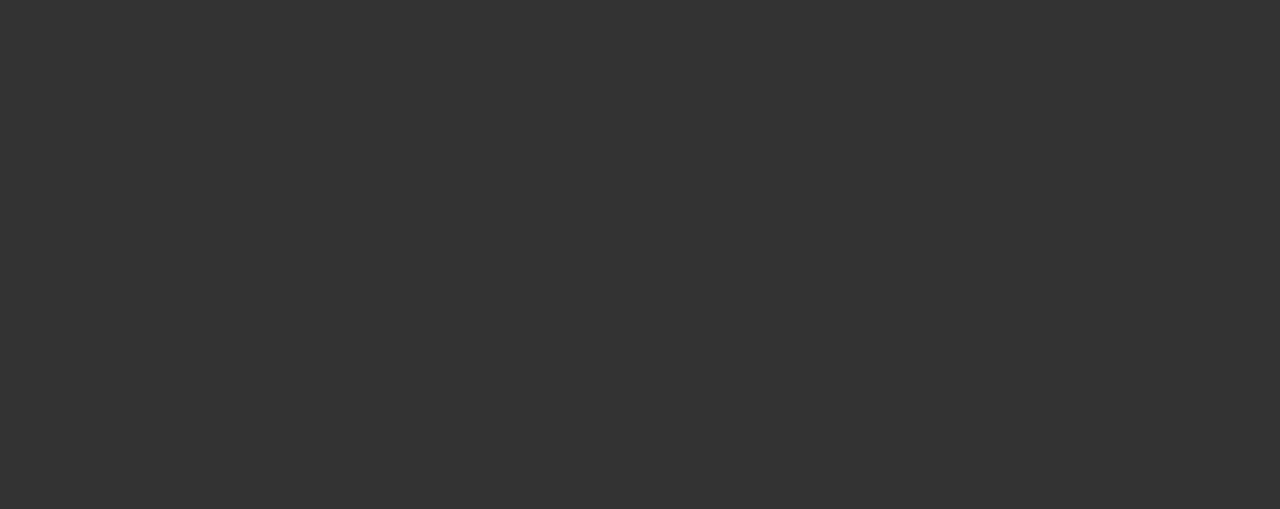
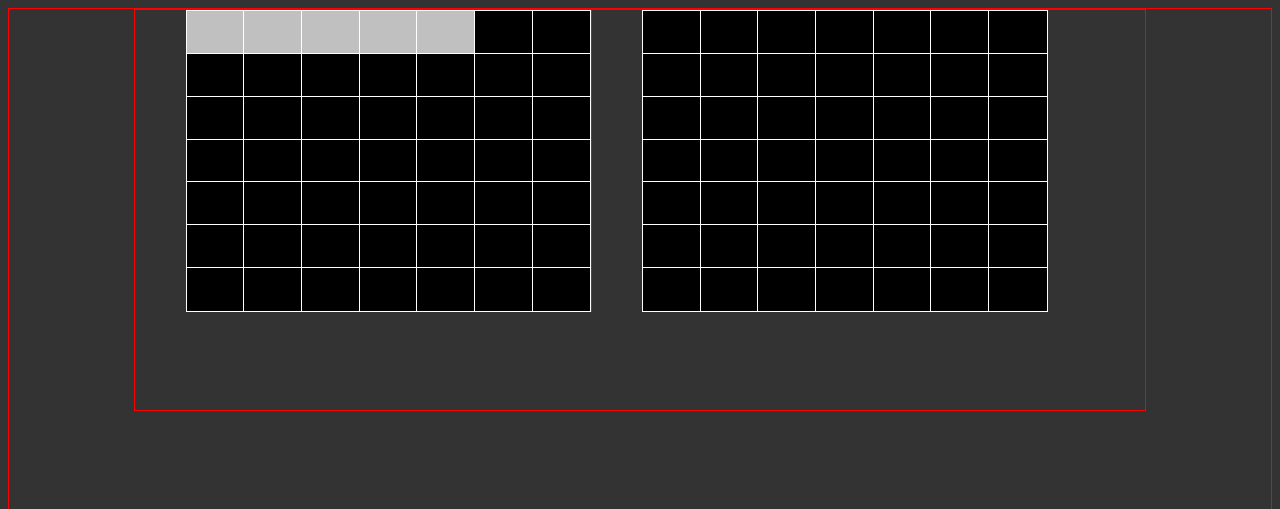
Before and after one commit to Maii0407/battleship-javascript, a website built with webpack: page dist/index.html in a window 1280 px wide. Shown: the top 509 px of the page. Built offline with nearby package versions, Linux system fonts and the light colour scheme.

Commit message:
completed the basics of the game UI

```diff
--- a/src/appComponents.js
+++ b/src/appComponents.js
@@ -2,21 +2,30 @@ import { factoryLogic } from "./factoryLogic/factoryLogic";
 
 const appComponents = (function() {
 
-const playerBoard = new factoryLogic.Gameboard();
+const playerBoard = new factoryLogic.Gameboard( 'PlayerBoard' );
 const playerShip0 = new factoryLogic.Ship( 'Dreadnought', 5, 0 );
 const playerShip1 = new factoryLogic.Ship( 'Lightcruiser', 4, 1 );
 const playerShip2 = new factoryLogic.Ship( 'Gunship', 3, 2 );
 const playerShip3 = new factoryLogic.Ship( 'Starfighter', 2, 3 );
 const playerShip4 = new factoryLogic.Ship( 'Starfighter', 2, 4 );
+playerBoard.shipList.push( playerShip0, playerShip1, playerShip2, playerShip3, playerShip4 );
 
-const comBoard = new factoryLogic.Gameboard();
+const comBoard = new factoryLogic.Gameboard( 'ComputerBoard' );
 const comShip0 = new factoryLogic.Ship( 'Dreadnought', 5, 0 );
 const comShip1 = new factoryLogic.Ship( 'Lightcruiser', 4, 1 );
 const comShip2 = new factoryLogic.Ship( 'Gunship', 3, 2 );
 const comShip3 = new factoryLogic.Ship( 'Starfighter', 2, 3 );
 const comShip4 = new factoryLogic.Ship( 'Starfighter', 2, 4 );
+comBoard.shipList.push( comShip0, comShip1, comShip2, comShip3, comShip4 );
 
-return {};
+//below is for testing purposes
+playerShip0.setPosition( [0, 1, 2, 3, 4] );
+playerBoard.placeShip( playerShip0 );
+
+return {
+    playerBoard,
+    comBoard,
+};
 })();
 
 export { appComponents };
--- a/src/appUI.js
+++ b/src/appUI.js
@@ -1,3 +1,4 @@
+import { appComponents } from "./appComponents";
 
 const appUI = (function() {
     function makeContainer() {
@@ -6,8 +7,52 @@ const appUI = (function() {
         document.body.appendChild( mainContainer );
     };
 
+    function makeBoardContainer() {
+        const boardContainer = document.createElement( 'div' );
+        boardContainer.classList.add( 'board-container' );
+        document.querySelector( '.main-container' ).appendChild( boardContainer );
+    };
+
+    function generatePlayerBoard() {
+        const board = document.createElement( 'div' );
+        board.classList.add( 'board' );
+        board.id = appComponents.playerBoard.name;
+        document.querySelector( '.board-container' ).appendChild( board );
+
+        for( let obj of appComponents.playerBoard.boardArray ) {
+            let cell = document.createElement( 'div' );
+            cell.classList.add( 'cell' );
+            cell.id = appComponents.playerBoard.boardArray.indexOf( obj );
+
+              if( obj.haveShip === 'empty' ) {
+                  cell.style.backgroundColor = 'black';
+              } else {
+                  cell.style.backgroundColor = 'silver';
+              }
+
+            document.getElementById( `${appComponents.playerBoard.name}` ).appendChild( cell );
+        };
+    };
+
+    function generateComBoard() {
+        const board = document.createElement( 'div' );
+        board.classList.add( 'board' );
+        board.id = appComponents.comBoard.name;
+        document.querySelector( '.board-container' ).appendChild( board );
+
+        for( let obj of appComponents.comBoard.boardArray ) {
+            let cell = document.createElement( 'div' );
+            cell.classList.add( 'cell' );
+            cell.id = appComponents.comBoard.boardArray.indexOf( obj );
+            document.getElementById( `${appComponents.comBoard.name}` ).appendChild( cell );
+        };
+    };
+
     return {
         makeContainer,
+        makeBoardContainer,
+        generatePlayerBoard,
+        generateComBoard,
     };
 })();
 
--- a/src/factoryLogic/factoryLogic.js
+++ b/src/factoryLogic/factoryLogic.js
@@ -33,7 +33,8 @@ const factoryLogic = ( function() {
 
 //below is class that generates the gameboards and their methods
     class Gameboard {
-        constructor() {
+        constructor( name ) {
+            this.name = name;
             this.boardArray = []
             this.shipList = [];
             this.generateBoard();
--- a/src/index.js
+++ b/src/index.js
@@ -1,8 +1,12 @@
 import { factoryLogic } from "./factoryLogic/factoryLogic";
 import { appUI } from "./appUI";
+import { appComponents } from "./appComponents";
 
 const spaceBattleShip = (function() {
     appUI.makeContainer();
+    appUI.makeBoardContainer();
+    appUI.generatePlayerBoard();
+    appUI.generateComBoard();
 
     return {};
 })();
--- a/src/style.css
+++ b/src/style.css
@@ -1,3 +1,37 @@
 body {
     background-color: rgba(0, 0, 0, 0.8);
+    display: flex;
+    justify-content: center;
 }
+
+.main-container {
+    border: 1px solid red;
+    width: 100%;
+    height: 500px;
+    display: flex;
+    justify-content: center;
+}
+
+.board-container {
+    width: 80%;
+    height: 400px;
+    display: flex;
+    flex-direction: row;
+    border: 1px solid red;
+}
+
+.board {
+    width: 40%;
+    height: 300px;
+    display: grid;
+    grid-template-rows: repeat( 7, 1fr );
+    grid-template-columns: repeat( 7, 1fr );
+    border: 1px solid red;
+    margin-left: 5%;
+}
+
+.cell {
+    background-color: black;
+    outline: 1px solid white;
+    cursor: pointer;
+}
```
Also changed, not shown: dist/appComponents.bundle.js, dist/appUI.bundle.js, dist/factoryLogic.bundle.js, dist/index.bundle.js, dist/index.html, dist/style.bundle.js.
